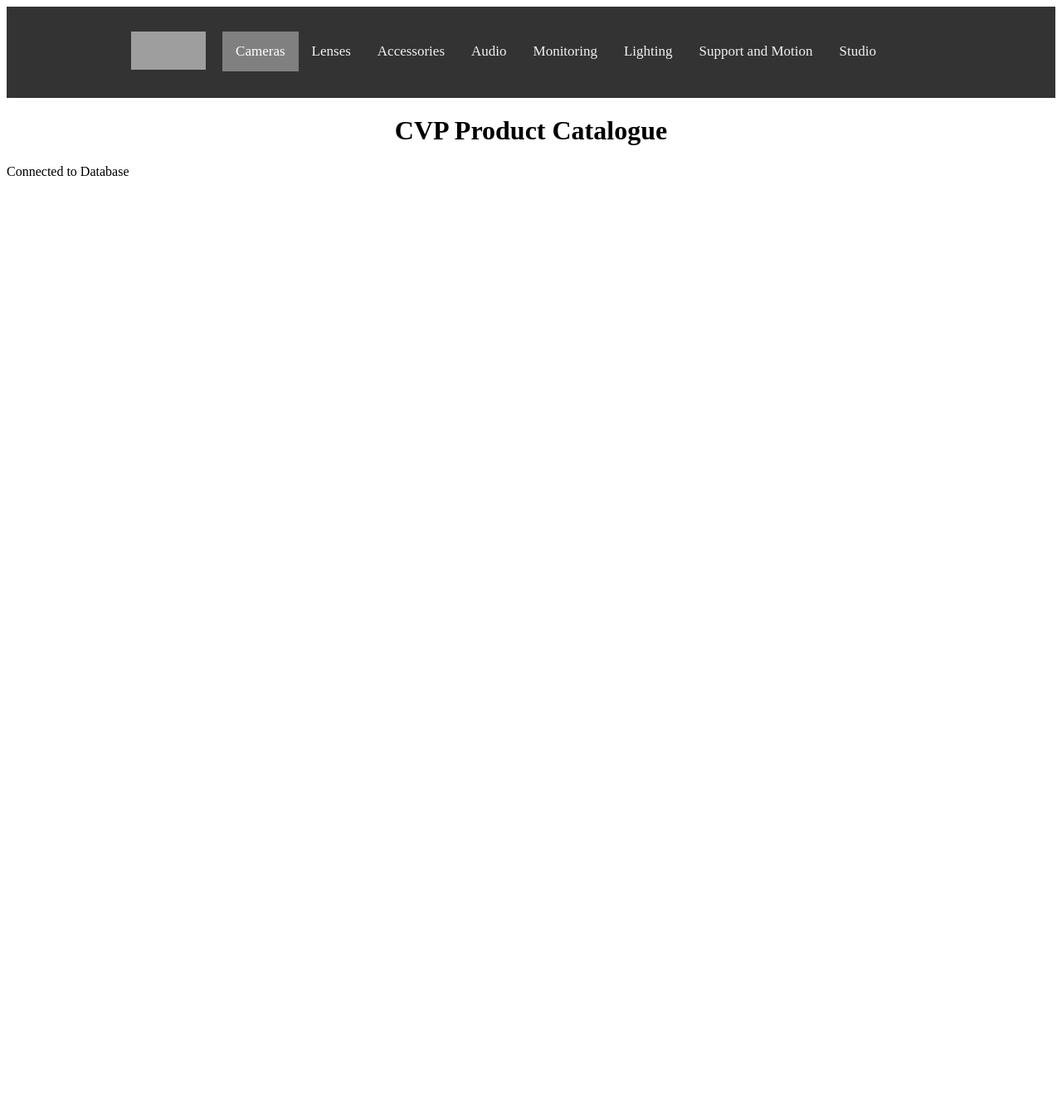
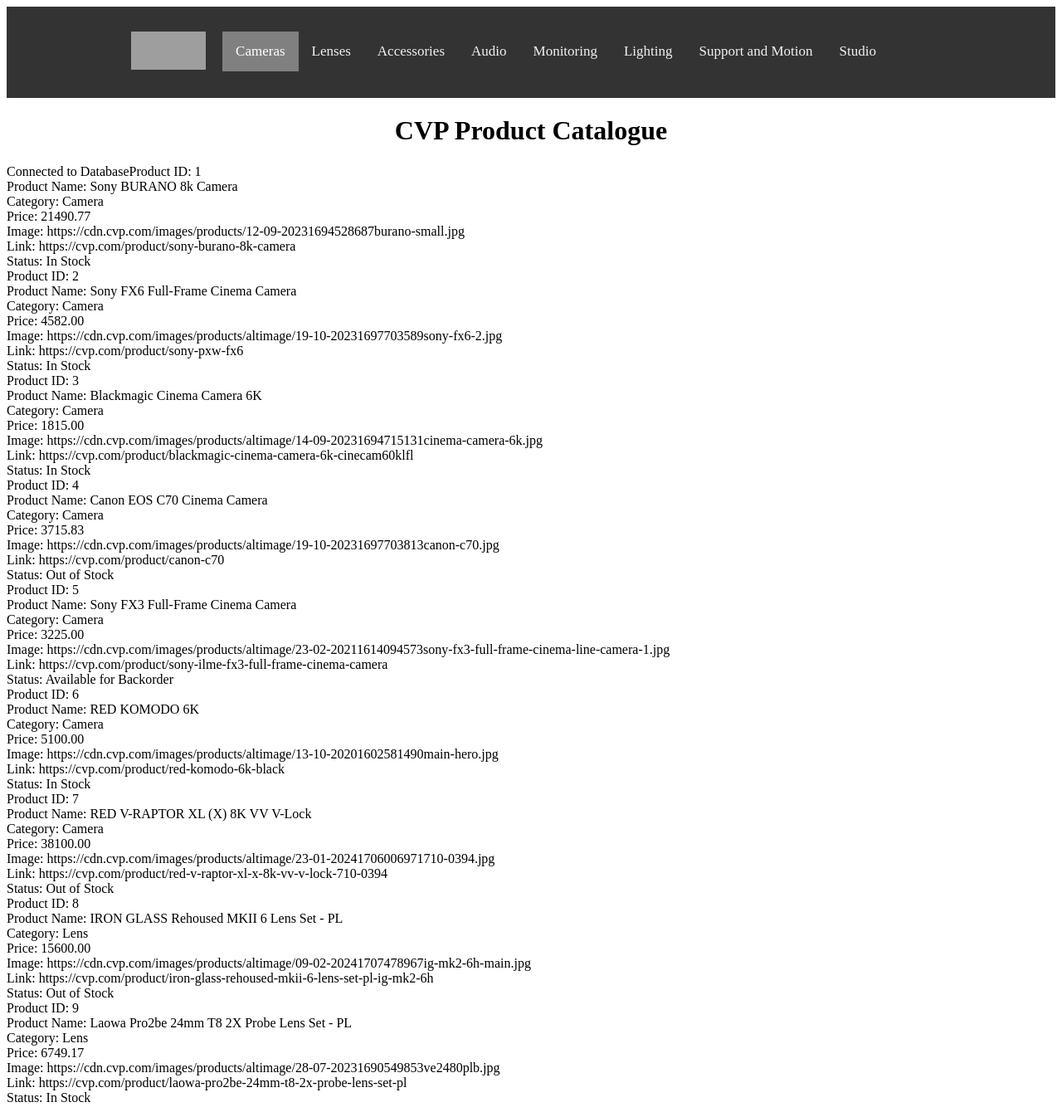
Before and after one commit to Racso1230/cvp-exercise, a PHP site: page / in a window 1280 px wide. Shown: the whole page at 83% size. Before the commit the page ends 212 px from the top, so only its background shows below. Run offline with PHP 8.4, Linux system fonts and the light colour scheme; data comes from the database, SQL or seed files in the repository; grey boxes are pictures that could not be loaded.

Commit message:
made a class to retrieve products from database

```diff
--- a/catalogue.php
+++ b/catalogue.php
@@ -1,5 +1,19 @@
 <?php
 
+class Products {
+    private $db;
+
+    public function __construct(PDO $db) {
+        $this->db = $db;
+    }
+
+    public function getAllProducts () {
+        $stmt = $this->db->prepare("SELECT * FROM cvp_exercise");
+        $stmt->execute();
+        return $stmt->fetchAll();
+    }
 
 
+}
+
 ?>
--- a/db_connect.php
+++ b/db_connect.php
@@ -1,10 +1,10 @@
 <?php
 class Database {
 
-private $serverName;
-private $userName;
+private $servername;
+private $username;
 private $password;
-private $dbName;
+private $dbname;
 
 public function connect() {
 
--- a/index.php
+++ b/index.php
@@ -30,10 +30,24 @@
 <?php
 
 include 'db_connect.php';
+include 'catalogue.php';
 
-$object = new Database();
-//test database connection
-$testConnect = $object->connect();
+$dbObject = new Database();
+$connect = $dbObject->connect();
+
+$productInstance = new Products($connect);
+$products = $productInstance->getAllProducts();
+
+foreach($products as $product) {
+    echo "Product ID: " . htmlspecialchars($product['productID']) . "<br>";
+    echo "Product Name: " . htmlspecialchars($product['product_name']) . "<br>";
+    echo "Category: " . htmlspecialchars($product['category']) . "<br>";
+    echo "Price: " . htmlspecialchars($product['price']) . "<br>";
+    echo "Image: " . htmlspecialchars($product['image']) . "<br>";
+    echo "Link: " . htmlspecialchars($product['link']) . "<br>";
+    echo "Status: " . htmlspecialchars($product['stock_status']) . "<br>";
+
+}
 
 
 ?>
```
